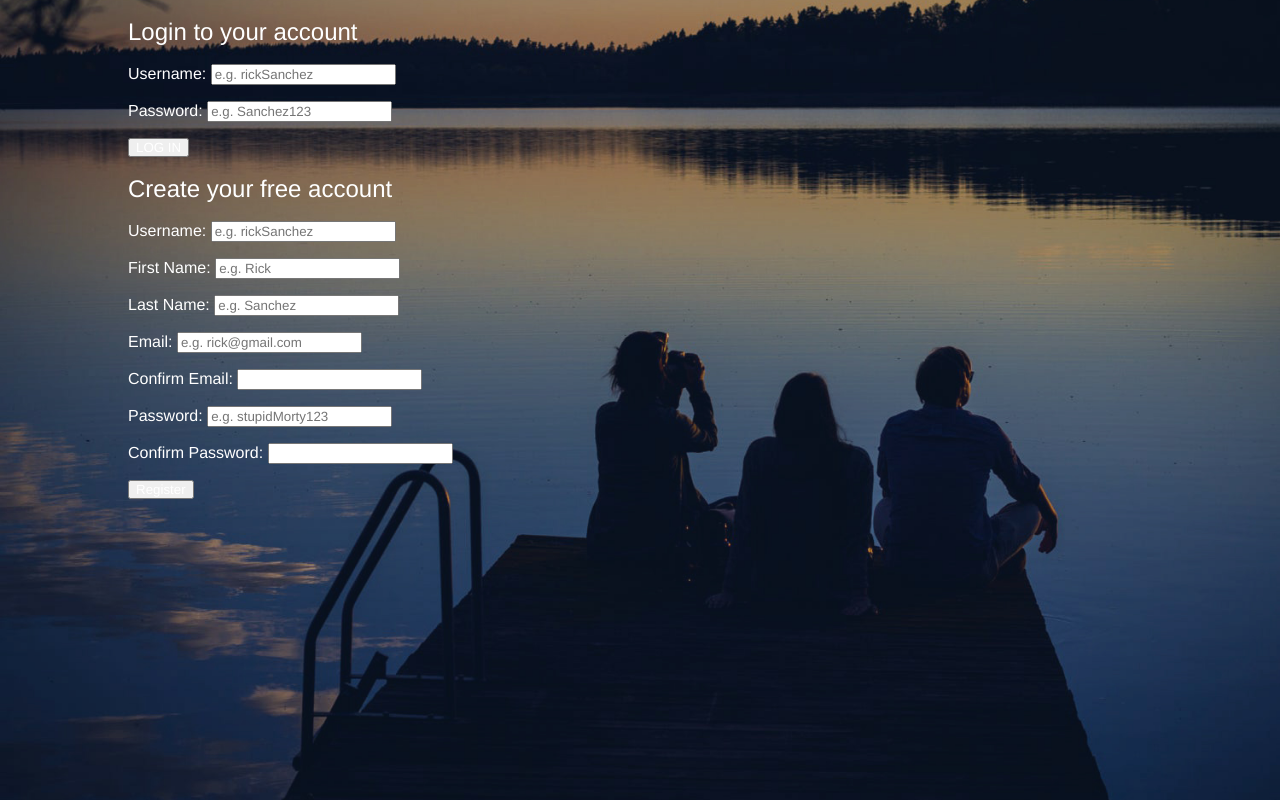
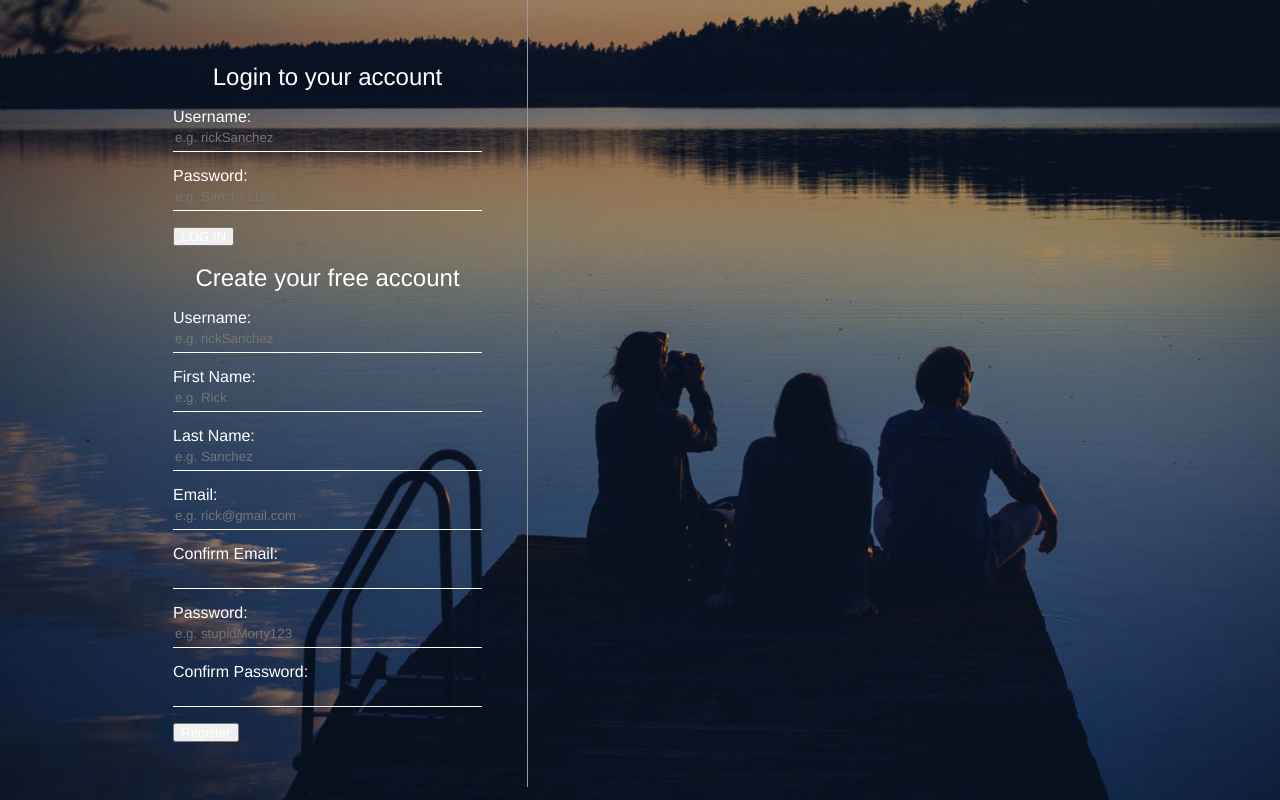
Before and after one commit to greg-grigorjevs/spotify-clone, a PHP site: page /register.php in a window 1280 px wide. Run offline with PHP 8.4, Linux system fonts and the light colour scheme.

Commit message:
finish video 26. add more styling to register page. fix weird bug with css

```diff
--- /dev/null
+++ b/assets/css/register1.css
@@ -0,0 +1,54 @@
+html,
+body {
+  padding: 0;
+  margin: 0;
+  height: 100%;
+}
+
+#background {
+  background-color: #000;
+  background-image: url(../images/bg.jpg);
+  background-position: center;
+  background-size: cover;
+  display: table;
+  height: 100%;
+  width: 100%;
+}
+
+#loginContainer * {
+  color: #fff;
+  font-family: "Helvetica Neue", "Helvetica", "Arial", sans-serif;
+  font-weight: normal;
+  line-height: 1em;
+  box-sizing: border-box;
+}
+
+#loginContainer {
+  width: 80%;
+  margin: 0 auto;
+  position: relative;
+  max-width: 1024px;
+}
+
+#inputContainer {
+  width: 400px;
+  padding: 45px;
+  float: left;
+  border-right: 1px solid #999;
+}
+
+#inputContainer h2 {
+  text-align: center;
+}
+
+#inputContainer input[type="text"],
+#inputContainer input[type="email"],
+#inputContainer input[type="password"] {
+  display: block;
+  background-color: transparent;
+  border: 0;
+  border-bottom: 1px solid white;
+  height: 27px;
+  line-height: 27px;
+  width: 100%;
+}
--- a/register.php
+++ b/register.php
@@ -20,7 +20,7 @@
 <html>
 
 <head>
-    <link rel="stylesheet" type="text/css" href="assets/css/register.css">
+    <link rel="stylesheet" type="text/css" href="assets/css/register1.css">
     <title>Welcome to Slotify</title>
 </head>
 
```
